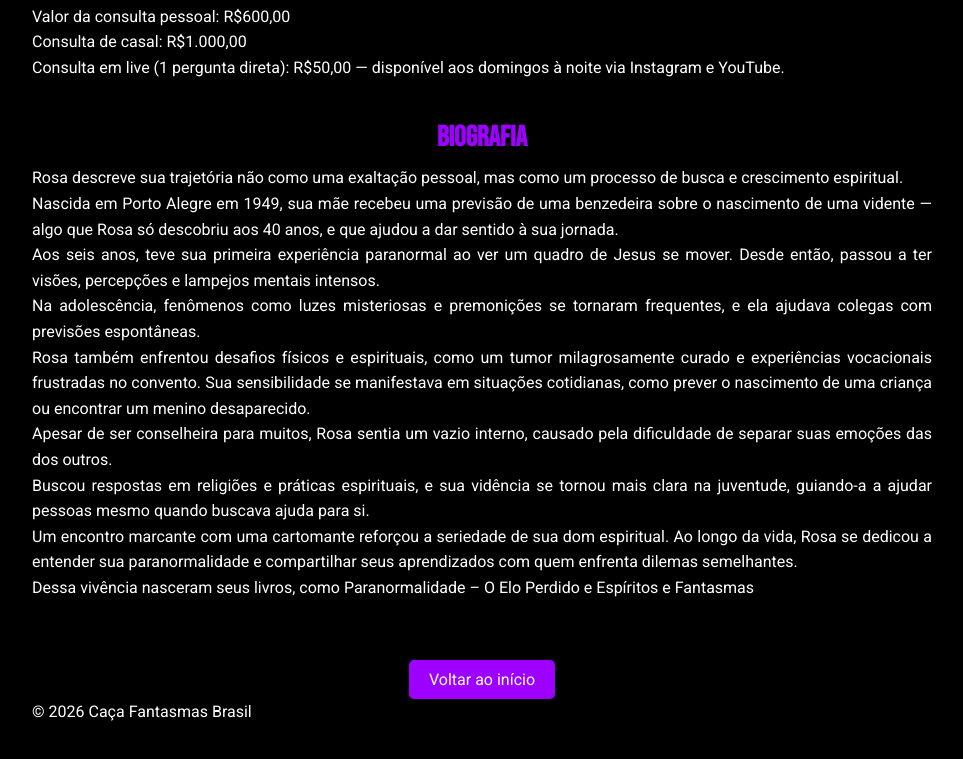
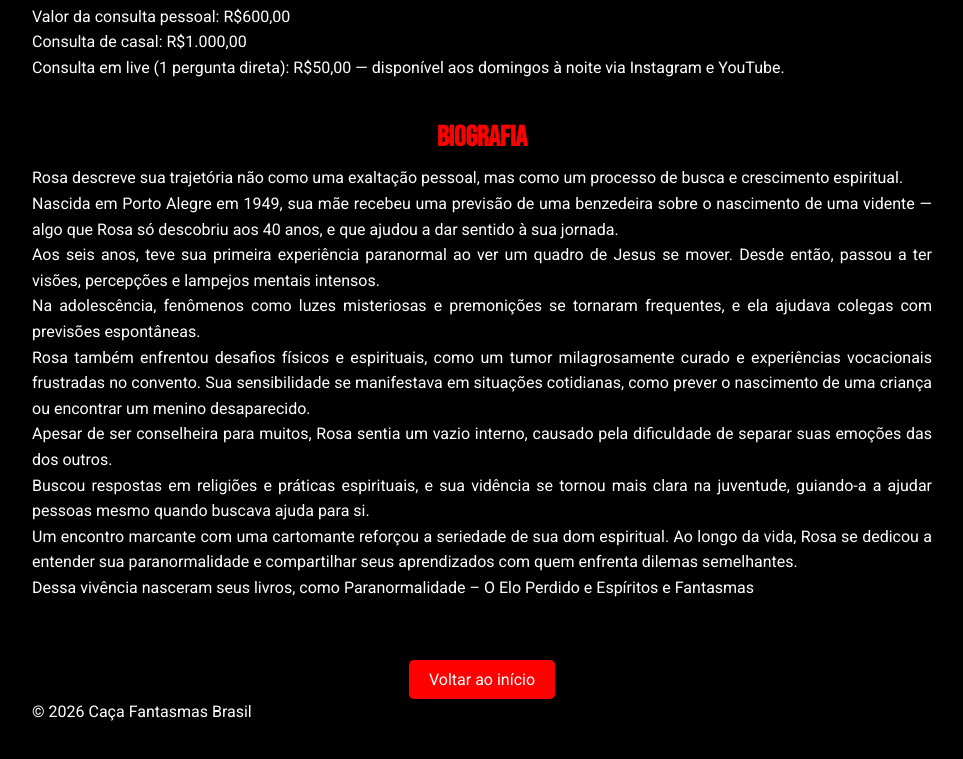
Before and after one commit to cfb-site/caca-fantasmas-site, a plain HTML site: page pages/rosa.html in a window 1280 px wide. In both pictures the pointer is over the link "Voltar ao início". Shown: the part 659-1418 px from the top of the page, without its empty margins (158-1121 px from the left). Drawn offline with Linux system fonts and the light colour scheme.

Commit message:
Update rosa.html

```diff
--- a/pages/rosa.html
+++ b/pages/rosa.html
@@ -32,7 +32,7 @@
       font-size: 1.8rem;
       margin-top: 40px;
       margin-bottom: 10px;
-      color: #9e00ff;
+      color: #FF0000;
     }
 
     p {
@@ -64,7 +64,7 @@
     }
 
     .back a:hover {
-      background-color: #9e00ff;
+      background-color: #FF0000;
     }
   </style>
 </head>
```
